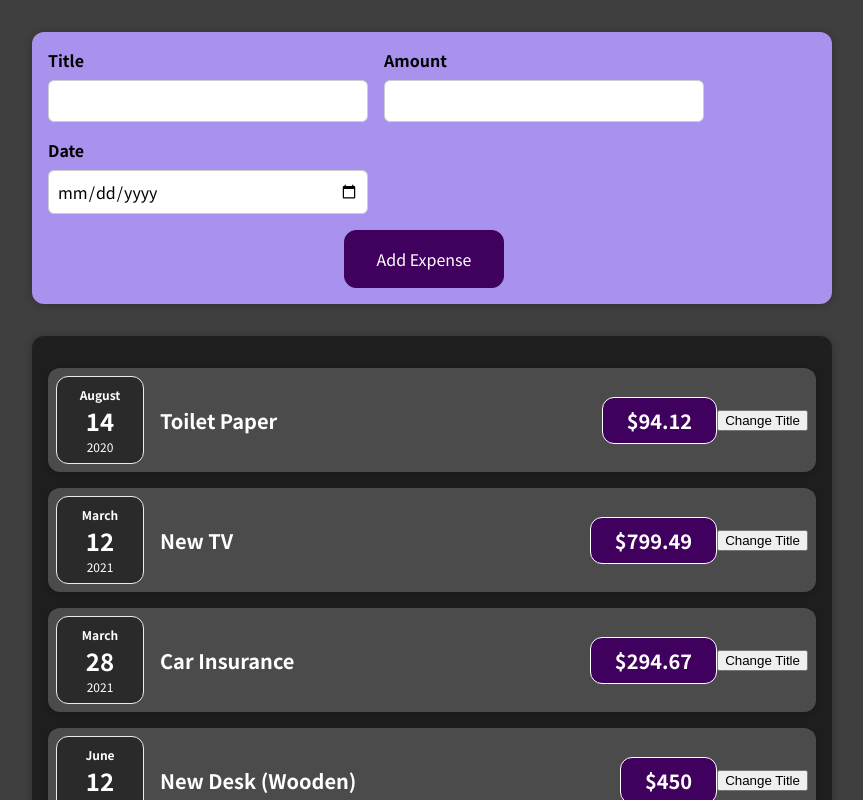
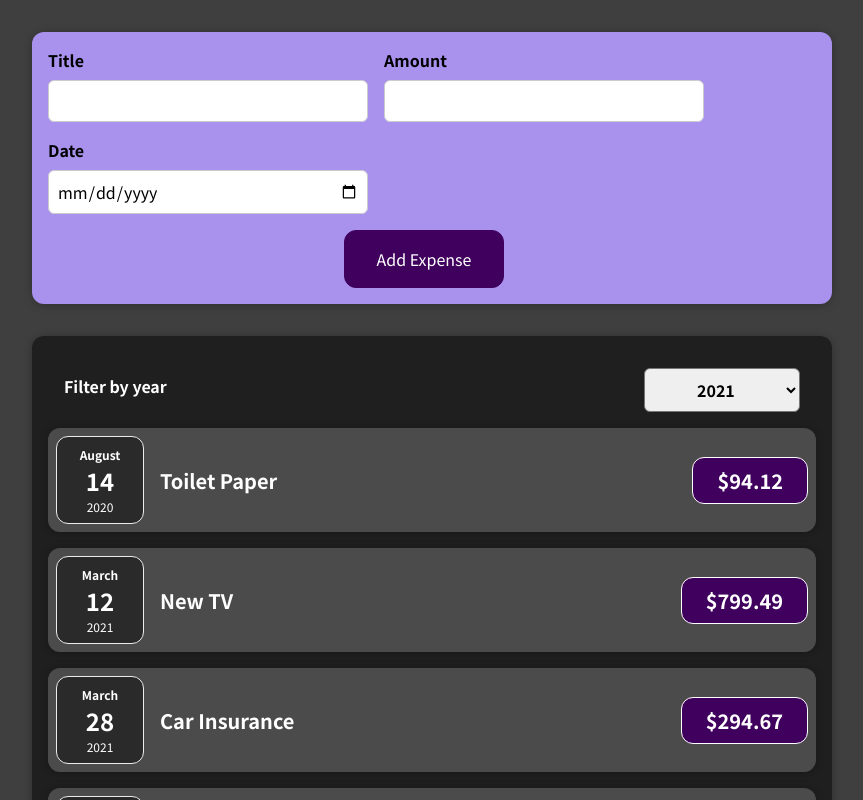
Before and after one commit to chanyu1/chart-react, a React (Create React App) app: page / in a window 1280 px wide. Shown: the top 800 px of the page, without its empty margins (208-1071 px from the left). Built offline with nearby package versions, Linux system fonts and the light colour scheme.

Commit message:
Added filter

```diff
--- a/src/App.js
+++ b/src/App.js
@@ -1,9 +1,8 @@
-import React from "react";
+import React, { useState } from "react";
 import NewExpense from "./components/NewExpense/NewExpense";
 import Expenses from "./components/Expenses/Expenses";
 
-const App = () => {
-  const expenses = [
+const DUMMY_EXPENSES = [
   {
     id: "e1",
     title: "Toilet Paper",
@@ -25,9 +24,13 @@
   },
 ];
 
+const App = () => {
+  const [expenses, setExpenses] = useState(DUMMY_EXPENSES);
+
   const addExpenseHandler = (expense) => {
-    console.log("app.js");
-    console.log(expense);
+    setExpenses((preveExpenses) => {
+      return [expense, ...expenses];
+    });
   };
 
   return (
--- a/src/components/Expenses/ExpenseItem.js
+++ b/src/components/Expenses/ExpenseItem.js
@@ -1,23 +1,16 @@
-import React, { useState } from "react";
+import React from "react";
 import ExpenseDate from "./ExpenseDate";
 import Card from "../UI/Card";
 import "./ExpenseItem.css";
 
 const ExpenseItem = (props) => {
-  const [title, setTitle] = useState(props.title);
-
-  const clickHandler = () => {
-    setTitle("!!!");
-  };
-
   return (
     <Card className="expense-item">
       <ExpenseDate date={props.date} />
       <div className="expense-item__description">
-        <h2>{title}</h2>
+        <h2>{props.title}</h2>
         <div className="expense-item__price">${props.amount}</div>
       </div>
-      <button onClick={clickHandler}>Change Title</button>
     </Card>
   );
 };
--- a/src/components/Expenses/Expenses.js
+++ b/src/components/Expenses/Expenses.js
@@ -1,12 +1,30 @@
-import React from "react";
+import React, { useState } from "react";
 import Card from "../UI/Card";
 import ExpenseItem from "./ExpenseItem";
+import ExpensesFilter from "./ExpensesFilter";
 import "./Expenses.css";
 
 const Expenses = (props) => {
+  const [filteredYear, setFilteredYear] = useState("2021");
+
+  const filterChangeHandler = (selectedYear) => {
+    setFilteredYear(selectedYear);
+  };
+
   return (
     <Card className="expenses">
-      <ExpenseItem
+      <ExpensesFilter
+        selected={filteredYear}
+        onChangeFilter={filterChangeHandler}
+      />
+      {props.items.map((expense) => (
+        <ExpenseItem
+          title={expense.title}
+          amount={expense.amount}
+          date={expense.date}
+        />
+      ))}
+      {/* <ExpenseItem
         title={props.items[0].title}
         amount={props.items[0].amount}
         date={props.items[0].date}
@@ -25,7 +43,7 @@
         title={props.items[3].title}
         amount={props.items[3].amount}
         date={props.items[3].date}
-      />
+      /> */}
     </Card>
   );
 };
--- /dev/null
+++ b/src/components/Expenses/ExpensesFilter.css
@@ -0,0 +1,24 @@
+.expenses-filter {
+  color: white;
+  padding: 0 1rem;
+}
+
+.expenses-filter__control {
+  display: flex;
+  width: 100%;
+  align-items: center;
+  justify-content: space-between;
+  margin: 1rem 0;
+}
+
+.expenses-filter label {
+  font-weight: bold;
+  margin-bottom: 0.5rem;
+}
+
+.expenses-filter select {
+  font: inherit;
+  padding: 0.5rem 3rem;
+  font-weight: bold;
+  border-radius: 6px;
+}
--- /dev/null
+++ b/src/components/Expenses/ExpensesFilter.js
@@ -0,0 +1,24 @@
+import React from "react";
+import "./ExpensesFilter.css";
+
+const ExpensesFilter = (props) => {
+  const dropdownChangeHandler = (event) => {
+    props.onChangeFilter(event.target.value);
+  };
+
+  return (
+    <div className="expenses-filter">
+      <div className="expenses-filter__control">
+        <label>Filter by year</label>
+        <select value={props.selected} onChange={dropdownChangeHandler}>
+          <option value="2022">2022</option>
+          <option value="2021">2021</option>
+          <option value="2020">2020</option>
+          <option value="2019">2019</option>
+        </select>
+      </div>
+    </div>
+  );
+};
+
+export default ExpensesFilter;
--- a/src/components/NewExpense/NewExpense.js
+++ b/src/components/NewExpense/NewExpense.js
@@ -10,7 +10,6 @@
     };
 
     props.onAddExpense(expenseData);
-    // console.log(expenseData);
   };
 
   return (
```
Lines whose indentation alone changed are shown as unchanged.
